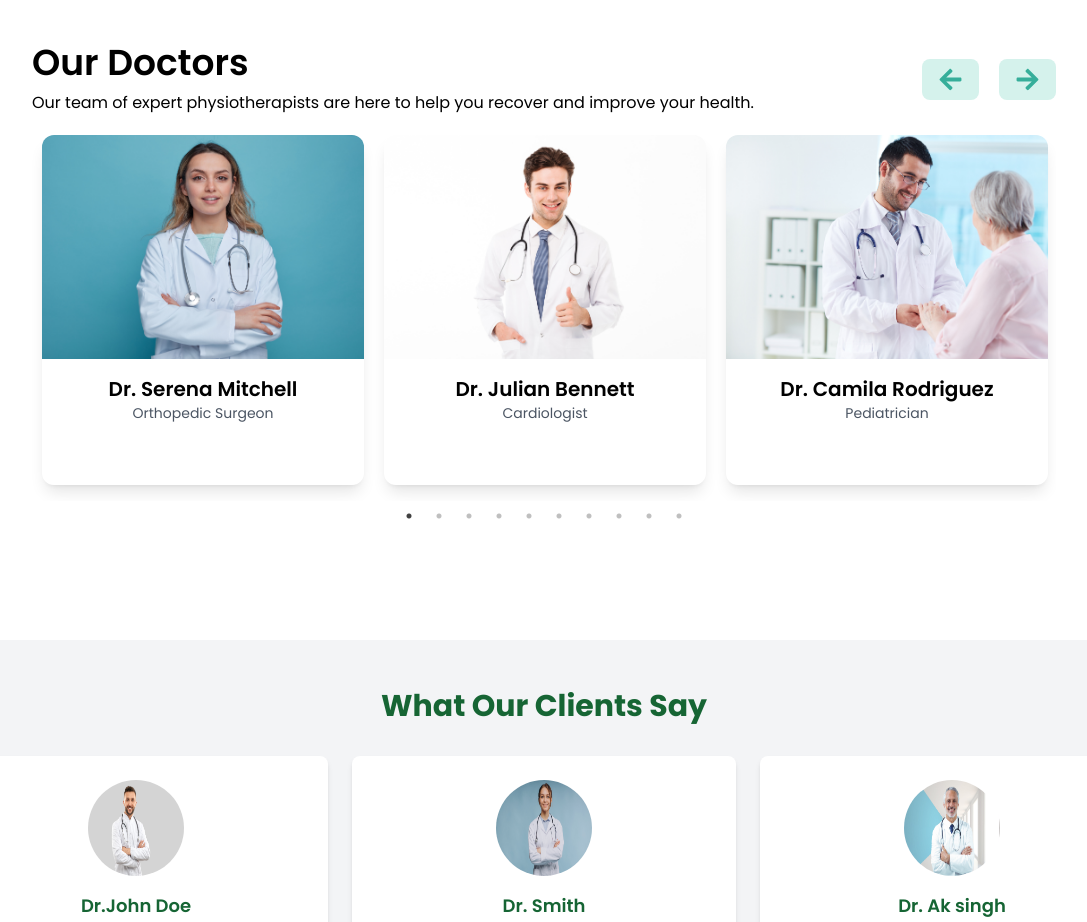
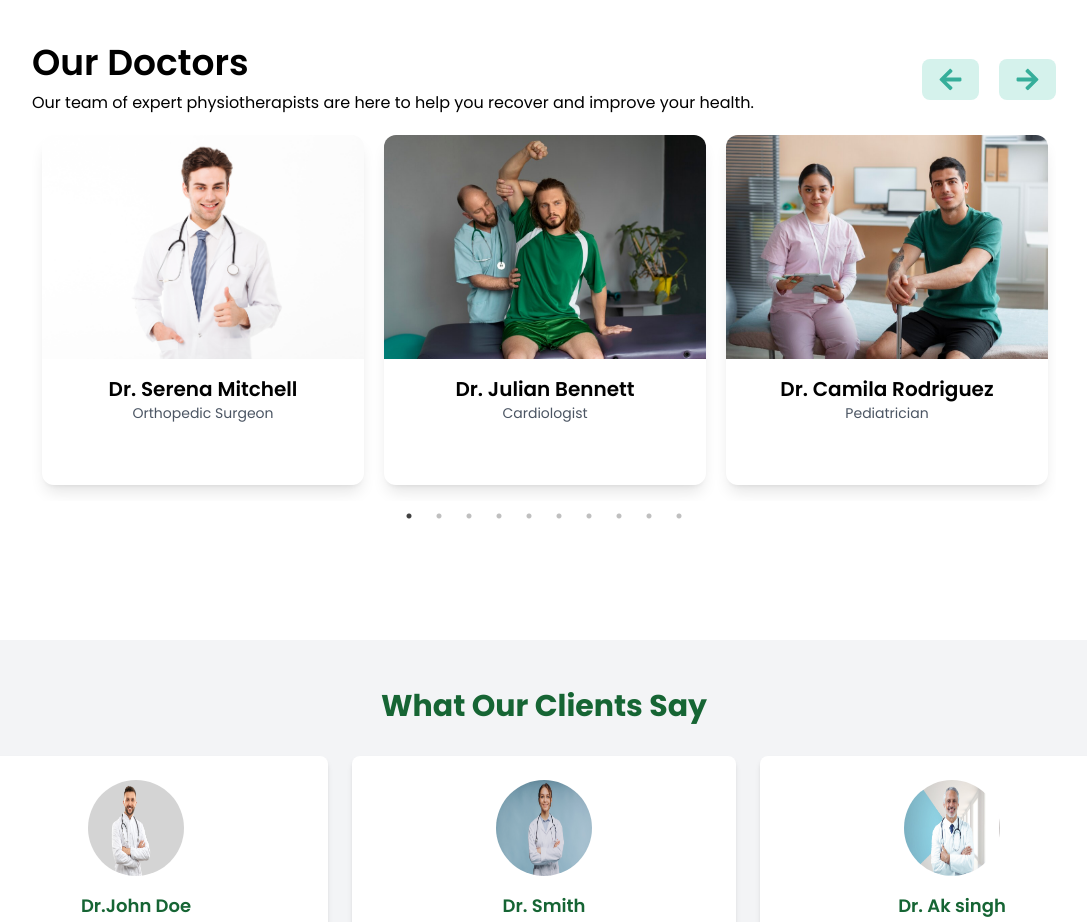
Before and after one commit to febmithilesh/Rapid-Healing, a React (Vite) app: page / in a window 1280 px wide. Shown: the part 4460-5382 px from the top of the page, without its empty margins (96-1183 px from the left). Built offline with nearby package versions, Linux system fonts and the light colour scheme.

Commit message:
image change change

```diff
--- a/src/components/Doctors.jsx
+++ b/src/components/Doctors.jsx
@@ -8,47 +8,47 @@ import { FaArrowRight } from "react-icons/fa";
 const Doctors = () => {
   const data = [
     {
-      img: "/src/assets/img/doc4.jpg",
+      img: "/src/assets/img/doc5.jpg",
       name: "Dr. Serena Mitchell",
       specialties: "Orthopedic Surgeon",
     },
     {
-      img: "/src/assets/img/doc5.jpg",
+      img: "/src/assets/img/doc7.jpg",
       name: "Dr. Julian Bennett",
       specialties: "Cardiologist",
     },
     {
-      img: "/src/assets/img/doc6.jpg",
+      img: "/src/assets/img/doc8.jpg",
       name: "Dr. Camila Rodriguez",
       specialties: "Pediatrician",
     },
     {
-      img: "/src/assets/img/doc4.jpg",
+      img: "/src/assets/img/doc9.jpg",
       name: "Dr. Victor Nguyen",
       specialties: "Neurologist",
     },
     {
-      img: "/src/assets/img/doc5.jpg",
+      img: "/src/assets/img/doc10.jpg",
       name: "Dr. Ethan Carter",
       specialties: "Dermatologist",
     },
     {
-      img: "/src/assets/img/doc6.jpg",
+      img: "/src/assets/img/doc11.jpg",
       name: "Dr. Olivia Martinez",
       specialties: "Ophthalmologist",
     },
     {
-      img: "/src/assets/img/doc7.jpg",
+      img: "/src/assets/img/doc12.jpg",
       name: "Dr. Sophia Lee",
       specialties: "Physiotherapist",
     },
     {
-      img: "/src/assets/img/doc8.jpg",
+      img: "/src/assets/img/blog1.jpg",
       name: "Dr. James Hamilton",
       specialties: "Physiotherapist",
     },
     {
-      img: "/src/assets/img/doc9.jpg",
+      img: "/src/assets/img/blog2.jpg",
       name: "Dr. Emma Clark",
       specialties: "Physiotherapist",
     },
```
Also changed, not shown: src/assets/doc6.jpg (renamed from src/assets/img/doc6.jpg), src/assets/img/doc4.jpg (deleted).
